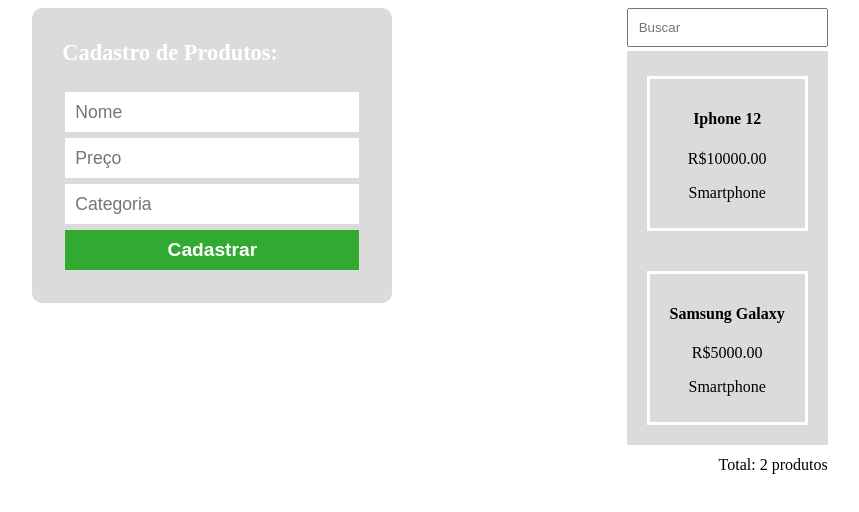
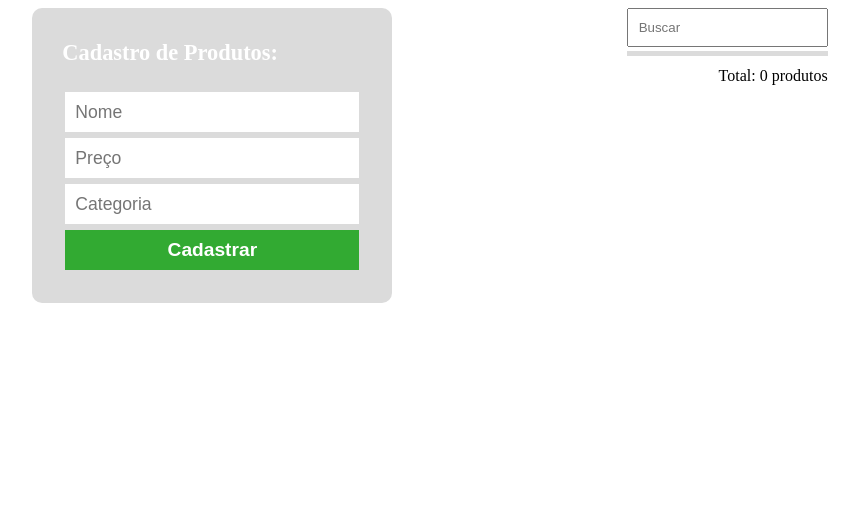
Before and after one commit to mathesbh/exercises-vuejs, a Vue app: page / in a window 1280 px wide. Shown: the top 512 px of the page, without its empty margins (210-1069 px from the left). Built offline with nearby package versions, Linux system fonts and the light colour scheme.

Commit message:
Inclui filtro de produtos

```diff
--- a/src/App.vue
+++ b/src/App.vue
@@ -2,8 +2,8 @@
   <div class="container">
     <ProductForm :onAddProduct="handleOnAddProduct"/>
     <div class="box">
-      <Search />
-      <ProductList :products="products"/>
+      <Search :onSearch="handleSearchProducts"/>
+      <ProductList :products="listedProducts.length > 0 ? listedProducts : products"/>
     </div>
   </div>
 </template>
@@ -22,23 +22,21 @@
   },
   data(){
     return{
-      products: [
-        {
-          name: 'Iphone 12',
-          price: '10000.00',
-          category: 'Smartphone',
-        },
-        {
-          name: 'Samsung Galaxy',
-          price: '5000.00',
-          category: 'Smartphone',
-        },
-      ]
+      products: [],
+      listedProducts: [],
     }
   },
   methods: {
     handleOnAddProduct(product){
       this.products = this.products.concat(product);
+    },
+    handleSearchProducts(text){
+      const results = this.products.filter((e) => e.name.startsWith(text));
+      if(results.length > 0){
+        this.listedProducts = results;
+      } else{
+        this.listedProducts = this.products;
+      }
     }
   }
 }
```
